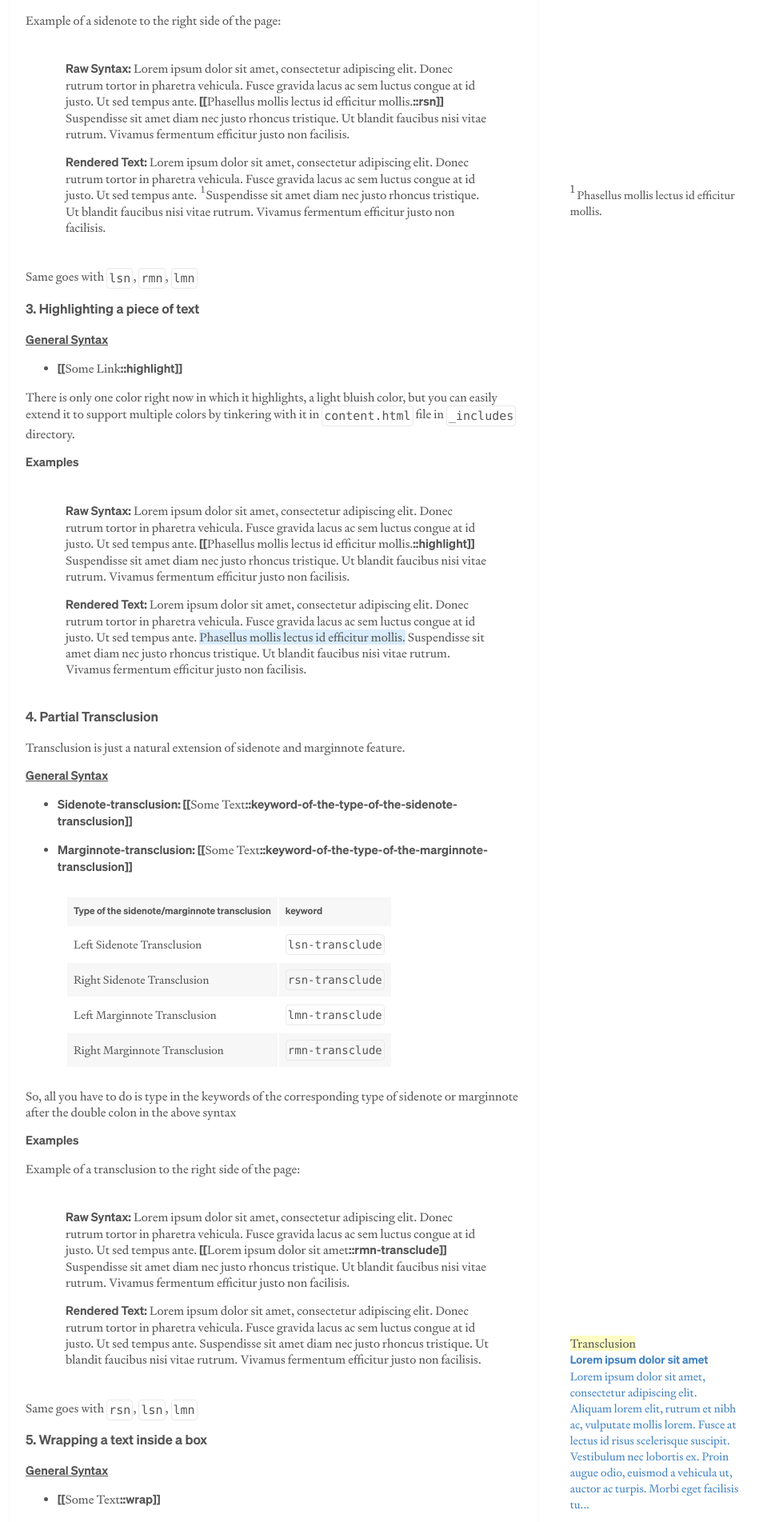
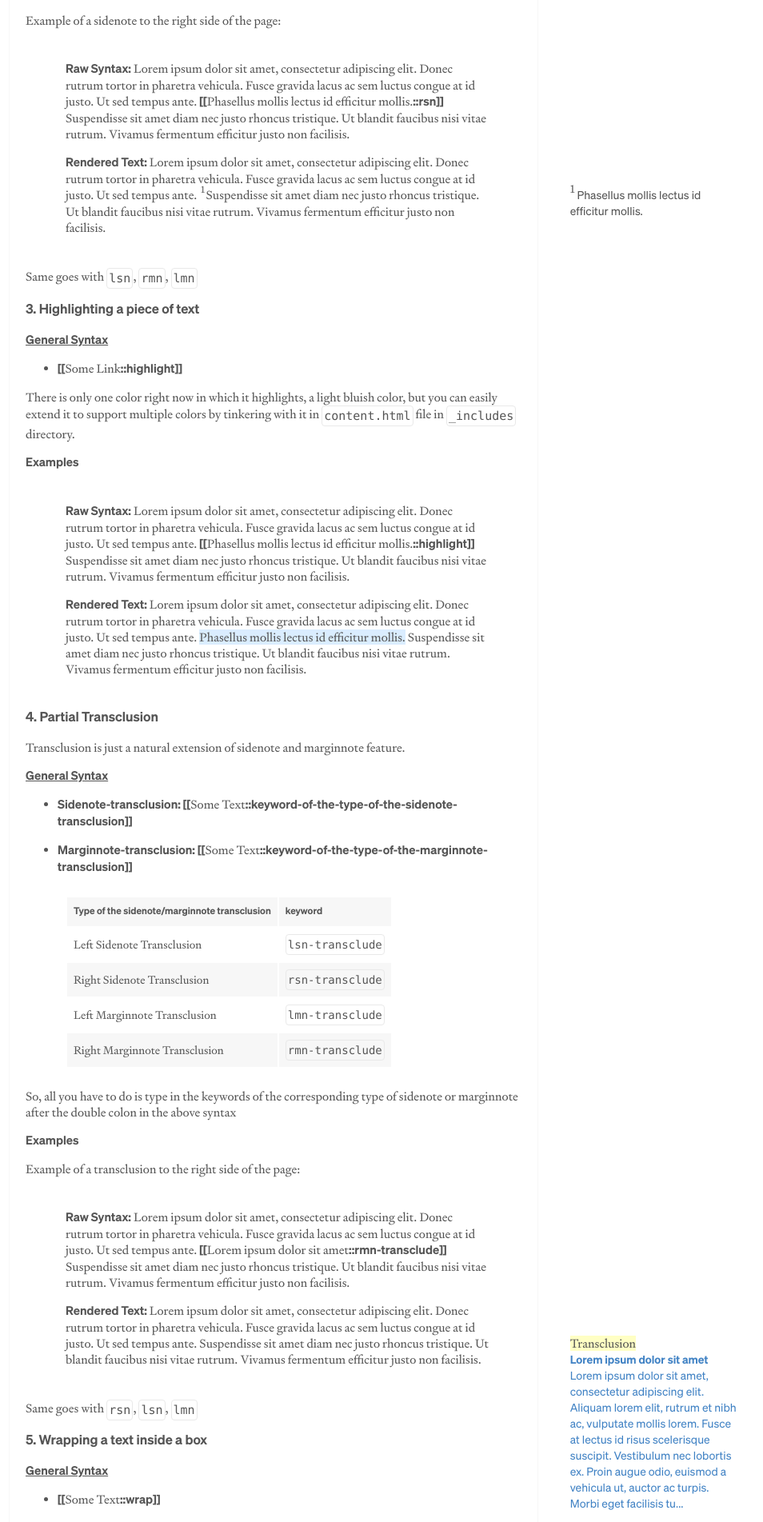
Before and after one commit to jsantiago611/digital-garden, a Jekyll site: the page built from _posts/2020-02-01-usage.md, in a window 1280 px wide. Shown: the part 1728-3631 px from the top of the page at 80% size, without its empty margins (298-1252 px from the left). Built offline with Jekyll 4.4.1, drawn with Linux system fonts in a browser that asks for light colours; comment, search, counter and statistics services are not loaded.

Commit message:
mnright to soehne

```diff
--- a/assets/css/Style.css
+++ b/assets/css/Style.css
@@ -907,7 +907,7 @@ hr {
 .mn-right {
     float: right;
     clear: right;
-    font-family:  var(--secondary-font-family) !important;
+    font-family:  var(--primary-font-family) !important;
     font-size: 14px;
     margin-right: -45%;
     width: 40%;
```
